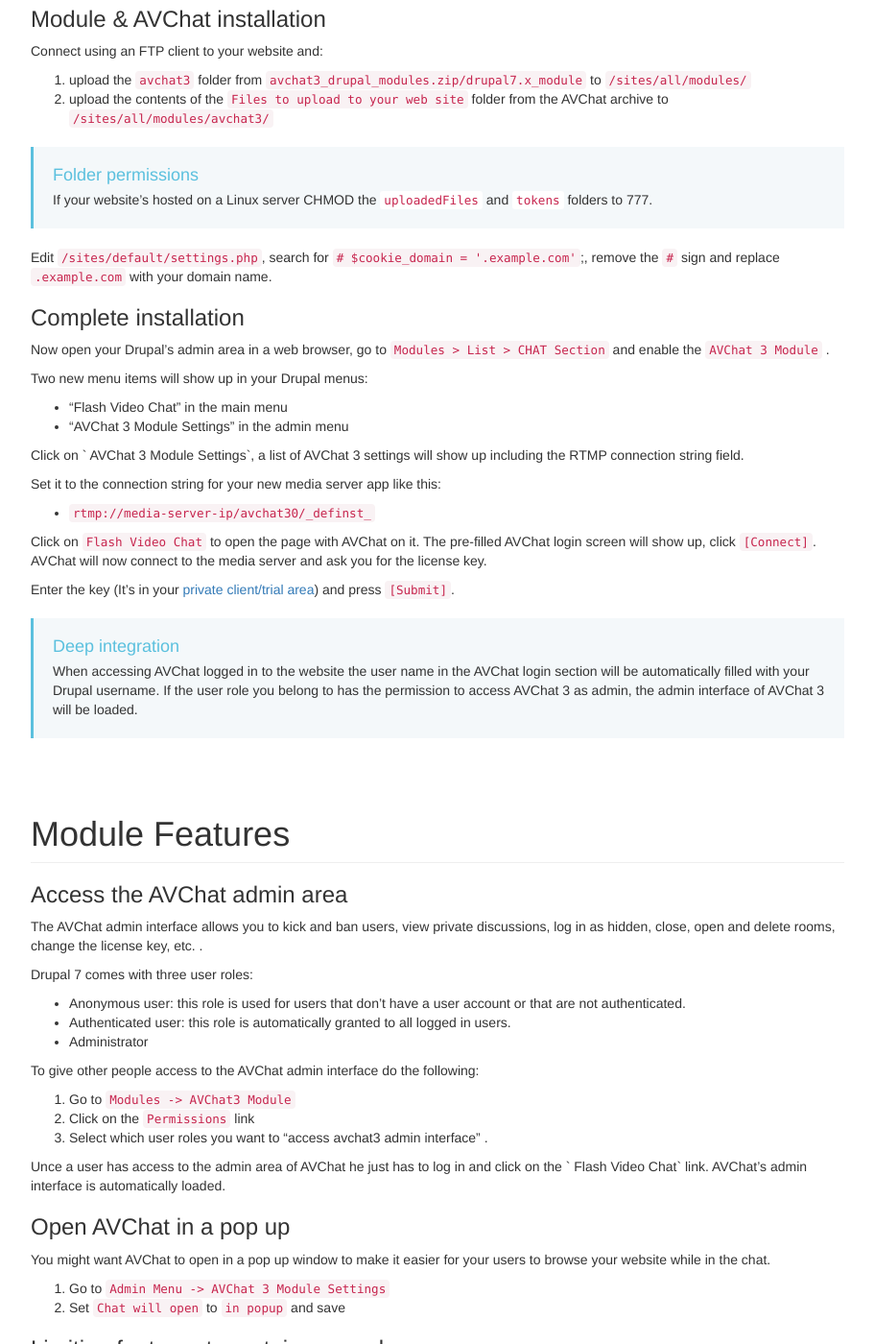
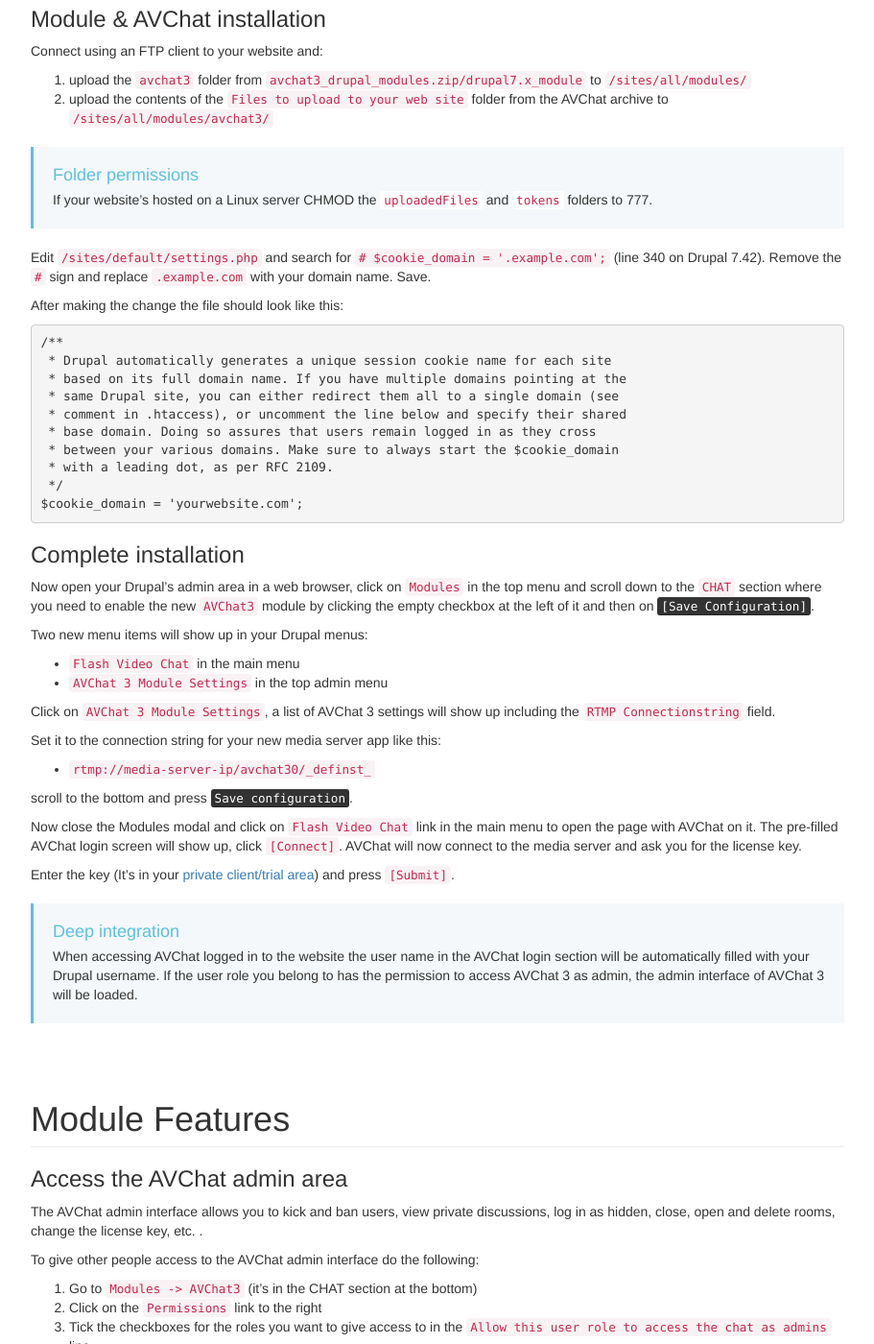
Before and after one commit to nusofthq/avchat-documentation, a Jekyll site: the page built from drupal7.md, in a window 1280 px wide and 1400 px high, scrolled down 1316 px. Shown: the whole window at 96% size, without its empty margins (38-949 px from the left). Built offline with Jekyll 4.4.1, drawn with Linux system fonts in a browser that asks for light colours; nearby versions of some CDN libraries; comment, search, counter and statistics services are not loaded; some of the changed text lies outside the part shown.

Commit message:
Changes after going through a real installation

```diff
--- a/drupal7.md
+++ b/drupal7.md
@@ -44,23 +44,40 @@
 
 <div class="bs-callout bs-callout-info" id="callout-tables-responsive-overflow"> <h4>Folder permissions</h4> <p markdown="1">If your website's hosted on a Linux server CHMOD the `uploadedFiles` and `tokens` folders to 777.</p> </div>
 
-Edit `/sites/default/settings.php`, search for `# $cookie_domain = '.example.com'`;, remove the `#` sign and replace `.example.com` with your domain name.
+Edit `/sites/default/settings.php` and search for `# $cookie_domain = '.example.com';` (line 340 on Drupal 7.42).
+Remove the `#` sign and replace `.example.com` with your domain name. Save.
+
+After making the change the file should look like this:
+<pre>
+/**
+ * Drupal automatically generates a unique session cookie name for each site
+ * based on its full domain name. If you have multiple domains pointing at the
+ * same Drupal site, you can either redirect them all to a single domain (see
+ * comment in .htaccess), or uncomment the line below and specify their shared
+ * base domain. Doing so assures that users remain logged in as they cross
+ * between your various domains. Make sure to always start the $cookie_domain
+ * with a leading dot, as per RFC 2109.
+ */
+$cookie_domain = 'yourwebsite.com';
+</pre>
 
 <h2 id="installing-the-module">Complete installation</h2>
-Now open your Drupal's admin area in a web browser, go to `Modules > List > CHAT Section` and enable the `AVChat 3 Module` .
+Now open your Drupal's admin area in a web browser, click on `Modules` in the top menu and scroll down to the `CHAT` section where you need to enable the new `AVChat3` module by clicking the empty checkbox at the left of it and then on <kbd>[Save Configuration]</kbd>.
 
 Two new menu items will show up in your Drupal menus:
 
-* "Flash Video Chat" in the main menu
-* "AVChat 3 Module Settings" in the admin menu
+* `Flash Video Chat` in the main menu
+* `AVChat 3 Module Settings` in the top admin menu
 
-Click on ` AVChat 3 Module Settings`, a list of AVChat 3 settings will show up including the RTMP connection string field.
+Click on `AVChat 3 Module Settings`, a list of AVChat 3 settings will show up including the `RTMP Connectionstring` field.
 
 Set it to the connection string for your new media server app like this:
 
 * `rtmp://media-server-ip/avchat30/_definst_`
 
-Click on `Flash Video Chat` to open the page with AVChat on it. The pre-filled AVChat login screen will show up, click `[Connect]`. AVChat will now connect to the media server and ask you for the license key.
+scroll to the bottom and press <kbd>Save configuration</kbd>.
+
+Now close the Modules modal and click on `Flash Video Chat` link in the main menu to open the page with AVChat on it. The pre-filled AVChat login screen will show up, click `[Connect]`. AVChat will now connect to the media server and ask you for the license key.
 
 Enter the key (It's in your [private client/trial area](https://nusofthq.com/c/)) and press `[Submit]`.
 
@@ -74,35 +91,31 @@
   <h2 id="accessing-the-avchat-admin-area">Access the AVChat admin area</h2>
 The AVChat admin interface allows you to kick and ban users, view private discussions, log in as hidden, close, open and delete rooms, change the license key, etc. .
 
-Drupal 7 comes with three user roles:
-
- * Anonymous user: this role is used for users that don't have a user account or that are not authenticated.
- * Authenticated user: this role is automatically granted to all logged in users.
- * Administrator
-
 To give other people access to the AVChat admin interface do the following:
 
-1. Go to `Modules -> AVChat3 Module`
-1. Click on the `Permissions` link
-2. Select which user roles you want to "access avchat3 admin interface" .
+1. Go to `Modules -> AVChat3` (it's in the CHAT section at the bottom)
+2. Click on the `Permissions` link to the right
+3. Tick the checkboxes for the roles you want to give access to in the `Allow this user role to access the chat as admins` line.
+4. Scroll to the bottom and click <kbd>Save permissions</kbd>
 
-Unce a user has access to the admin area of AVChat he just has to log in and click on the ` Flash Video Chat` link. AVChat's admin interface is automatically loaded.
+Unce a user has access to the admin area of AVChat he just has to log in your website and click on the `Flash Video Chat` link. AVChat's admin interface is automatically loaded.
 
 <h2 id="open-avchat-in-a-popup-window">Open AVChat in a pop up</h2>
 
 You might want AVChat to open in a pop up window to make it easier for your users to browse your website while in the chat.
 
-1. Go to `Admin Menu -> AVChat 3 Module Settings`
-2. Set `Chat will open` to `in popup` and save
+1. In the top admin menu click on `AVChat 3 Module Settings`
+2. In the `Chat will open` section check the `In popup` option
+4. Scroll to the bottom and click <kbd>Save configuration</kbd>
 
   <h2 id="permissions">Limiting features to certain user roles</h2>
   By default Drupal 7 comes with 3 user roles:
 
-  * **anonymous users** or visitors
-  * **authenticated users** or logged in users
-  * **administrator**
+  * *anonymous users* or visitors
+  * *authenticated users* or logged in users
+  * *administrator*
 
-On top of that you can add your own custom user roles from `Admin Menu -> People -> Permissions -> Roles`.
+On top of that you can add your own custom user roles from `People -> PERMISSIONS -> Roles`.
 <h3>Limiting AVChat features</h3>
 
 To control what AVChat features (creating rooms, sending PM's, viewing webcams, etc.) are available to each user role go to the Permissions page `Admin Menu -> People -> Permissions` .
@@ -110,9 +123,10 @@
 All user roles will be shown horizontally while all the AVChat features you can turn on and off will be shown vertically.
 
 <h2 id="location-of-avchat-files">Allowing visitors to enter AVChat</h2>
-1. Go to `Modules -> AVChat3 Module`
-2. Click on `Permissions`
-3. Click on the `access avchat3 user interface` option corresponding to the `anonymous user` column.
+1. Go to `Modules -> AVChat3` (it's in the CHAT section at the bottom)
+2. Click on the `Permissions` link to the right
+3. Tick the checkbox for the ANONYMOUS USER role in the `Allow this user role to access the chat as admins` line.
+4. Scroll to the bottom and click <kbd>Save permissions</kbd>
 
 
 <h2 id="location-of-avchat-files">Location of AVChat files</h2>
```
